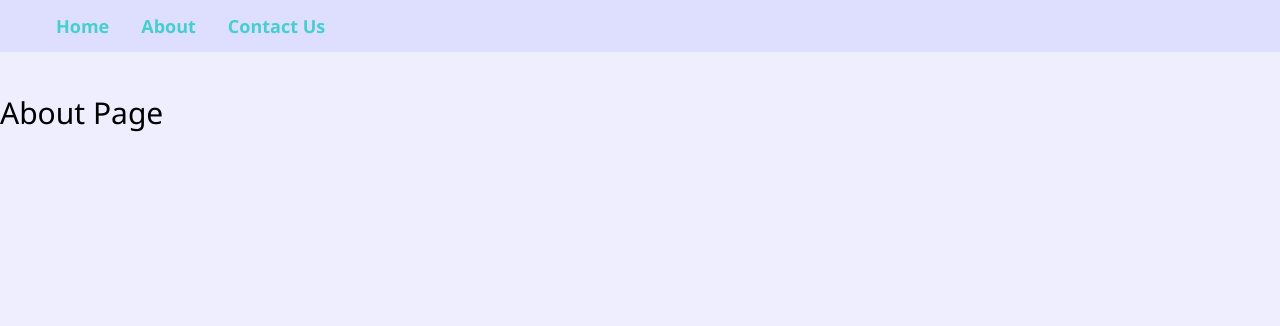
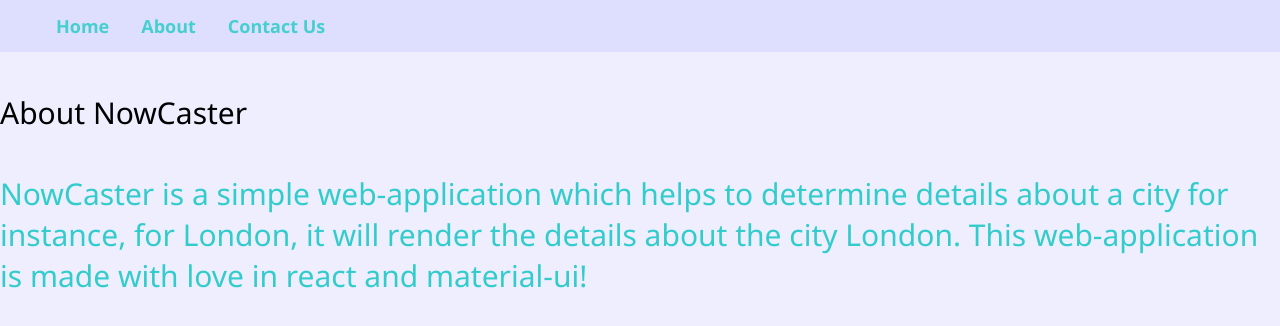
Before and after one commit to singhrohan62/Routing-Weather-App, a React (Create React App) app in the folder react-routing-app/: page /about in a window 1280 px wide. Shown: the top 326 px of the page. Built offline with nearby package versions, Linux system fonts and the light colour scheme.

Commit message:
altered text in about page

```diff
--- a/react-routing-app/src/About.js
+++ b/react-routing-app/src/About.js
@@ -5,8 +5,15 @@
     render () {
         return(
             <div>
-                <h4>About Page</h4>
-
+                <h4>About NowCaster</h4>
+                <p>
+                NowCaster is a simple web-application which
+                helps to determine details about a city for
+                instance, for London, it will render the
+                details about the city London.
+                This web-application is made with love in
+                react and material-ui!
+                </p>
             </div>
 
         );
```
